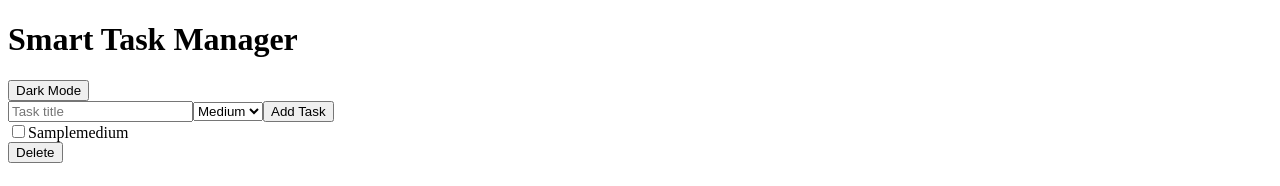
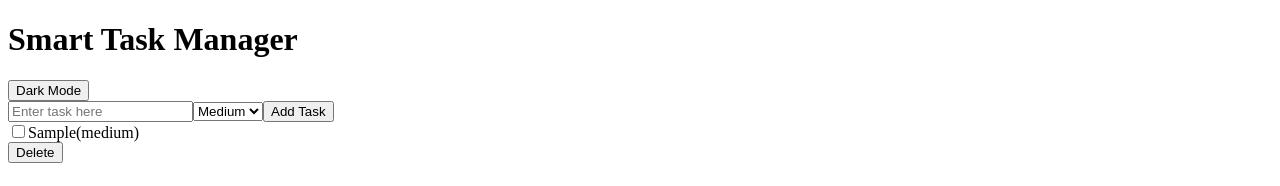
Before and after one commit to VietNguyen03/dynamic-task-management, a React (Vite) app: page / in a window 1280 px wide. Both pictures are taken after typing "Sample" into the empty fields and a click on the button "Add Task". Shown: the top 186 px of the page. Built offline with nearby package versions, Linux system fonts and the light colour scheme; the HTML template or start-up script is replaced by a standard one.

Commit message:
Fix: formatted priority display and updated input placeholder

```diff
--- a/src/components/TaskForm.jsx
+++ b/src/components/TaskForm.jsx
@@ -22,7 +22,7 @@ const TaskForm = ({ tasks, setTasks }) => {
     <form onSubmit={addTask} className="mb-4">
       <input
         type="text"
-        placeholder="Task title"
+        placeholder="Enter task here"
         value={title}
         onChange={(e) => setTitle(e.target.value)}
         className="p-2 border rounded w-full mb-2"
--- a/src/components/TaskItem.jsx
+++ b/src/components/TaskItem.jsx
@@ -10,18 +10,17 @@ const TaskItem = ({ task, toggleComplete, deleteTask }) => {
           onChange={() => toggleComplete(task.id)}
           className="mr-2"
         />
-        <span className={task.completed ? 'line-through' : ''}>{task.title}</span>
-        <span
-          className={`ml-2 text-sm px-2 py-1 rounded ${
-            task.priority === 'high'
-              ? 'bg-red-500'
-              : task.priority === 'medium'
-              ? 'bg-yellow-500'
-              : 'bg-green-500'
-          } text-white`}
-        >
-          {task.priority}
-        </span>
+        <span className={task.completed ? 'line-through' : ''}>
+  {task.title}
+  <span className="ml-2 text-sm px-2 py-1 rounded
+    ${
+      task.priority === 'high' ? 'bg-red-500'
+      : task.priority === 'medium' ? 'bg-yellow-500'
+      : 'bg-green-500'
+    } text-white">
+    ({task.priority})
+  </span>
+</span>
       </div>
       <button onClick={() => deleteTask(task.id)} className="text-red-600">Delete</button>
     </div>
```
